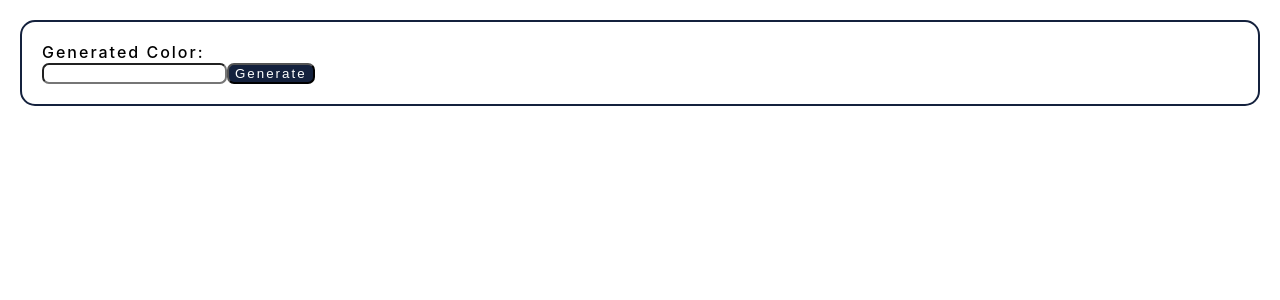
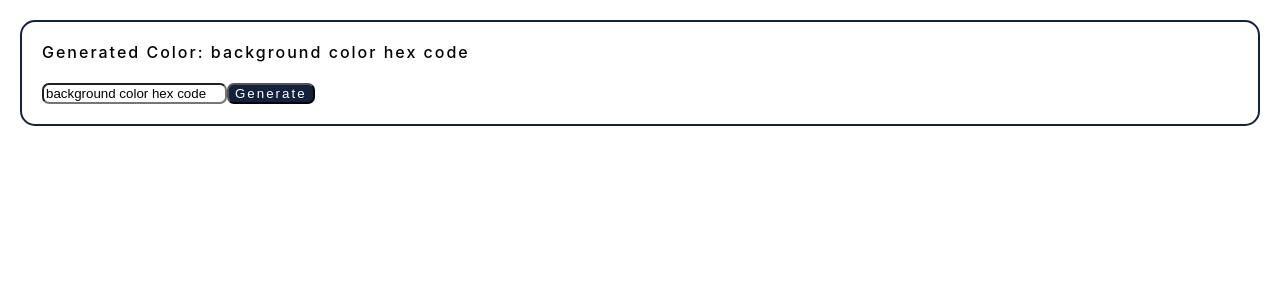
Before and after one commit to lialila/react-random-color-generator, a React (Create React App) app: page / in a window 1280 px wide. Shown: the top 300 px of the page. Built offline with nearby package versions, Linux system fonts and the light colour scheme.

Commit message:
Change the placeholed

```diff
--- a/src/App.js
+++ b/src/App.js
@@ -2,9 +2,10 @@ import randomColor from 'randomcolor';
 import { useState } from 'react';
 
 export default function App() {
-  const [color, setColor] = useState('');
+  const [color, setColor] = useState('background color hex code');
   return (
     <div
+      className=".big"
       style={{
         backgroundColor: color,
         border: '2px solid #14213d',
@@ -16,7 +17,7 @@ export default function App() {
         transition: 'all 1s ease',
       }}
     >
-      Generated Color: {color}
+      <div>Generated Color: {color}</div>
       <br />
       <input
         style={{
```
